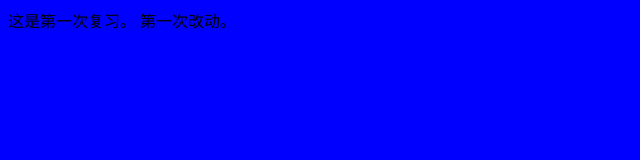
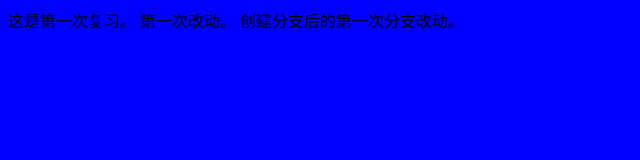
Before and after one commit to zuoyeshu/2-practice, a plain HTML site: page index.html in a window 1280 px wide. Shown: the whole page, without its empty margins (0-640 px from the left). Drawn offline with Linux system fonts and the light colour scheme.

Commit message:
创建分支后的第一次分支改动。

```diff
--- a/index.html
+++ b/index.html
@@ -10,5 +10,6 @@
 <body>
     这是第一次复习。
     第一次改动。
+    创建分支后的第一次分支改动。
 </body>
 </html>
```
